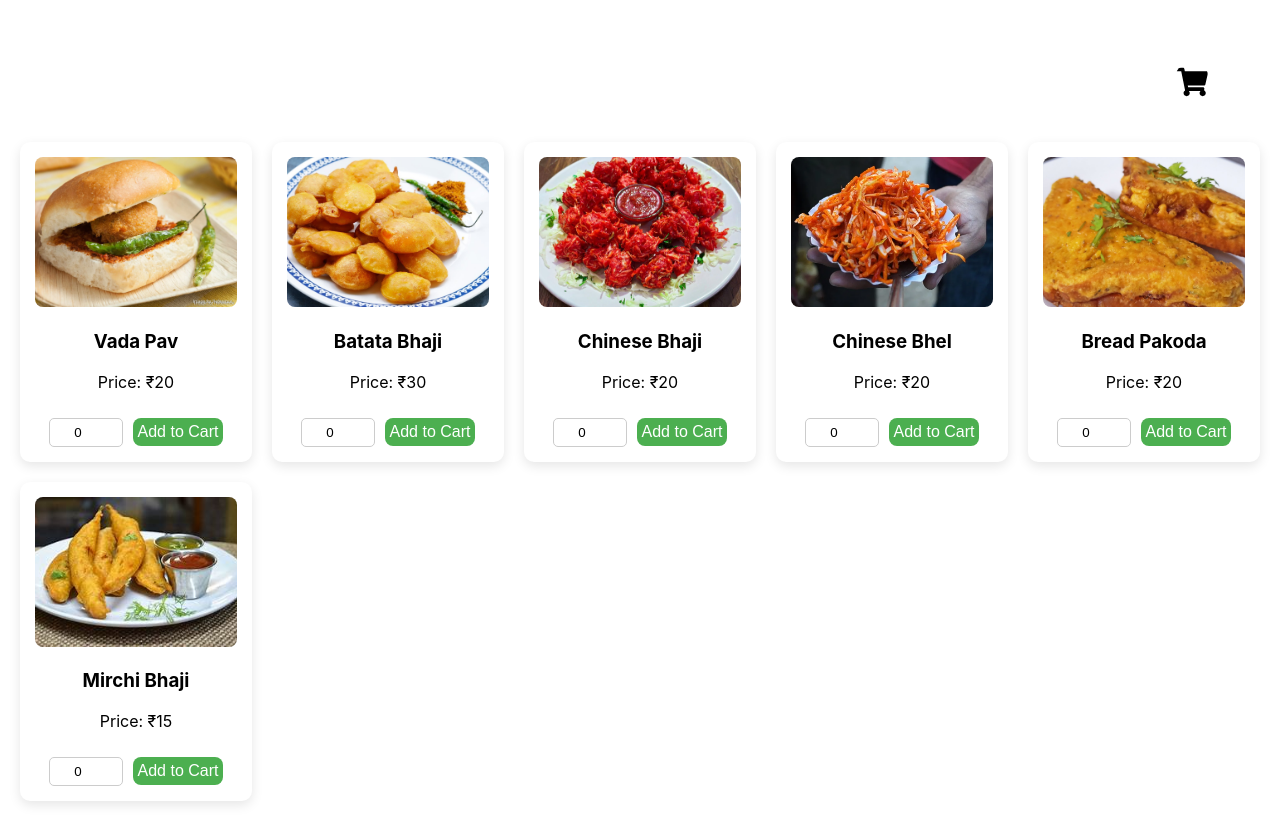
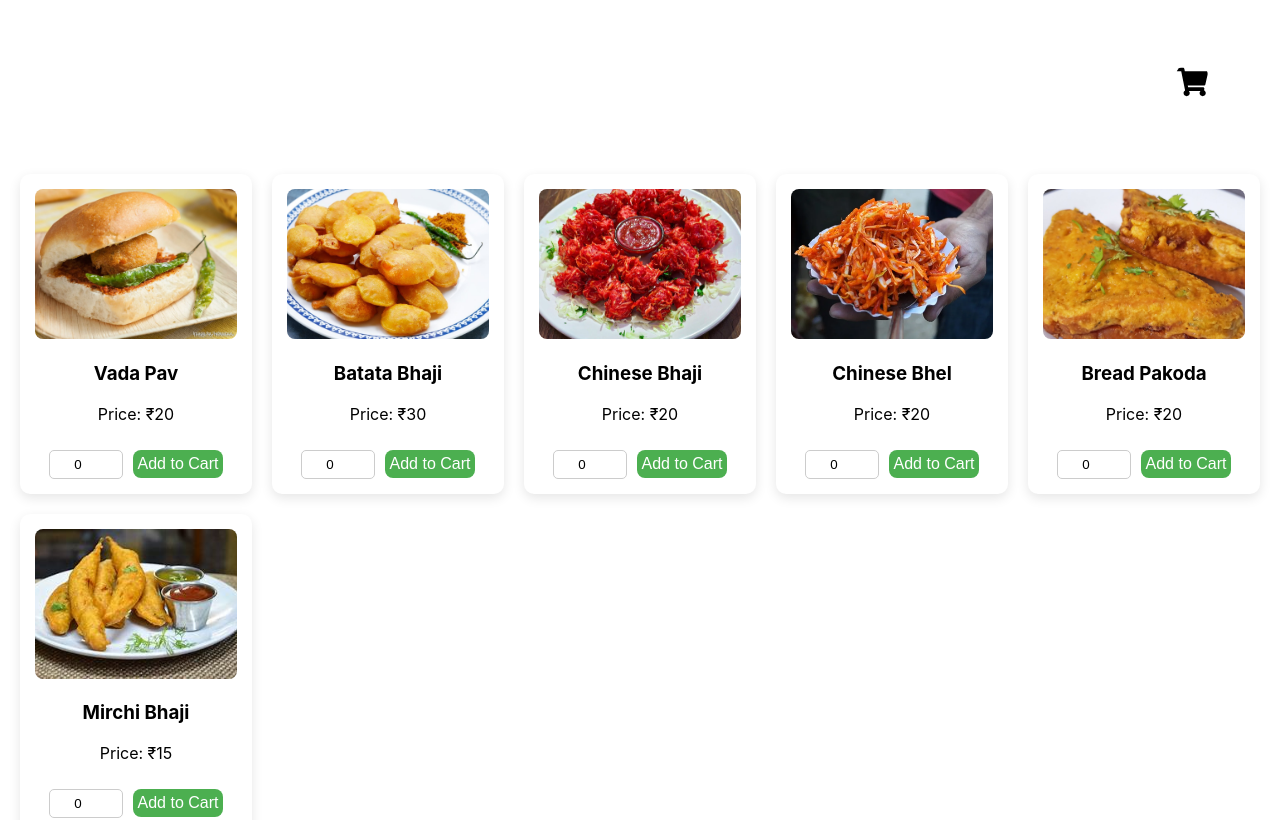
Before and after one commit to khushichhari/Street-Foodies, a React (Create React App) app: page / in a window 1280 px wide. Shown: the part 881-1701 px from the top of the page. Built offline with nearby package versions, Linux system fonts and the light colour scheme.

Commit message:
Update Food.css

```diff
--- a/src/components/styles/Food.css
+++ b/src/components/styles/Food.css
@@ -3,6 +3,7 @@
   grid-template-columns: repeat(auto-fit, minmax(200px, 1fr));
   gap: 20px;
   padding: 20px;
+  margin-top: 2rem;
 }
 
 .food-card {
@@ -81,7 +82,7 @@
 
 .cart-count {
   position: absolute;
-  top: 10px;
+  top: 20px;
   right: 6px;
   background: red;
   color: white;
```
